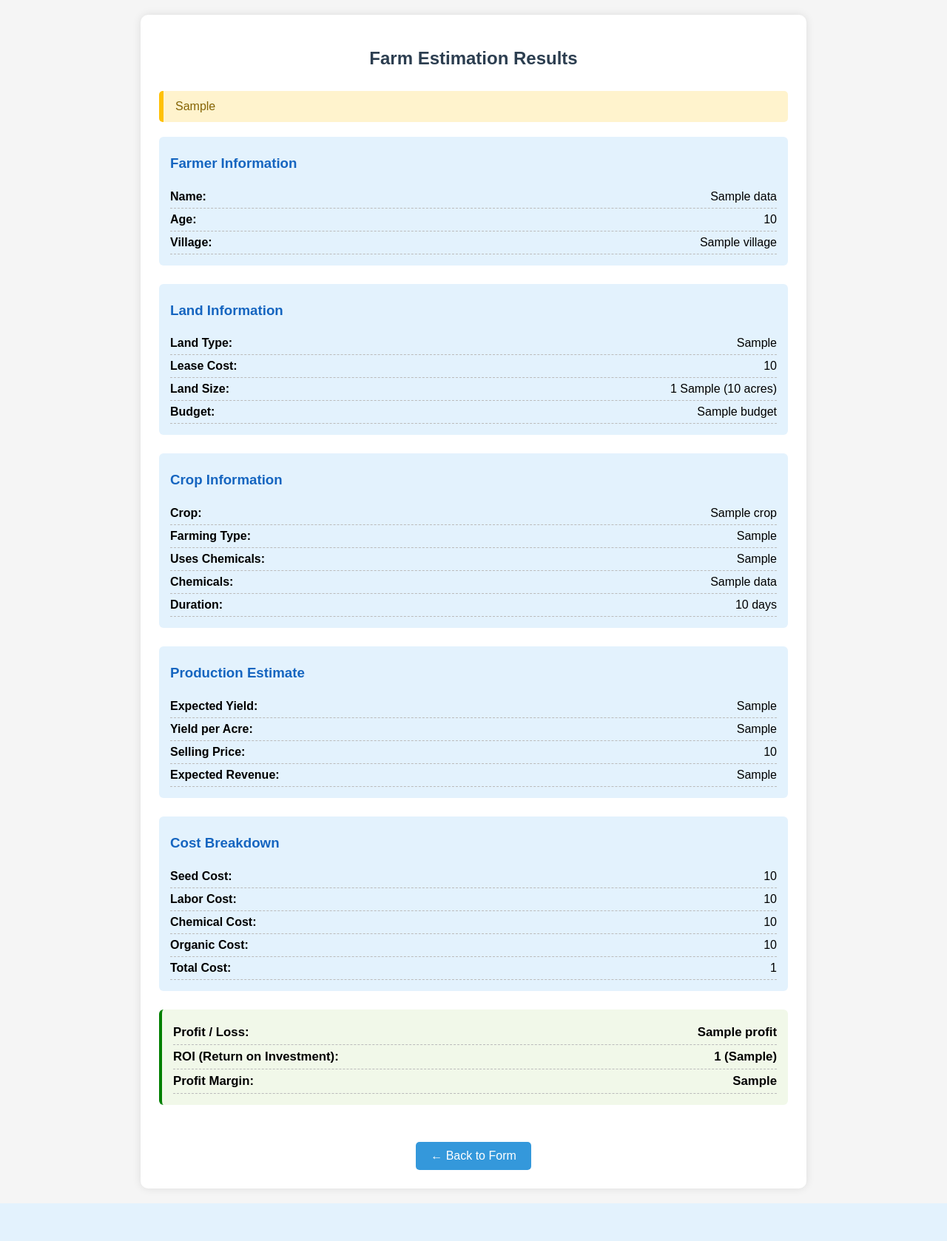
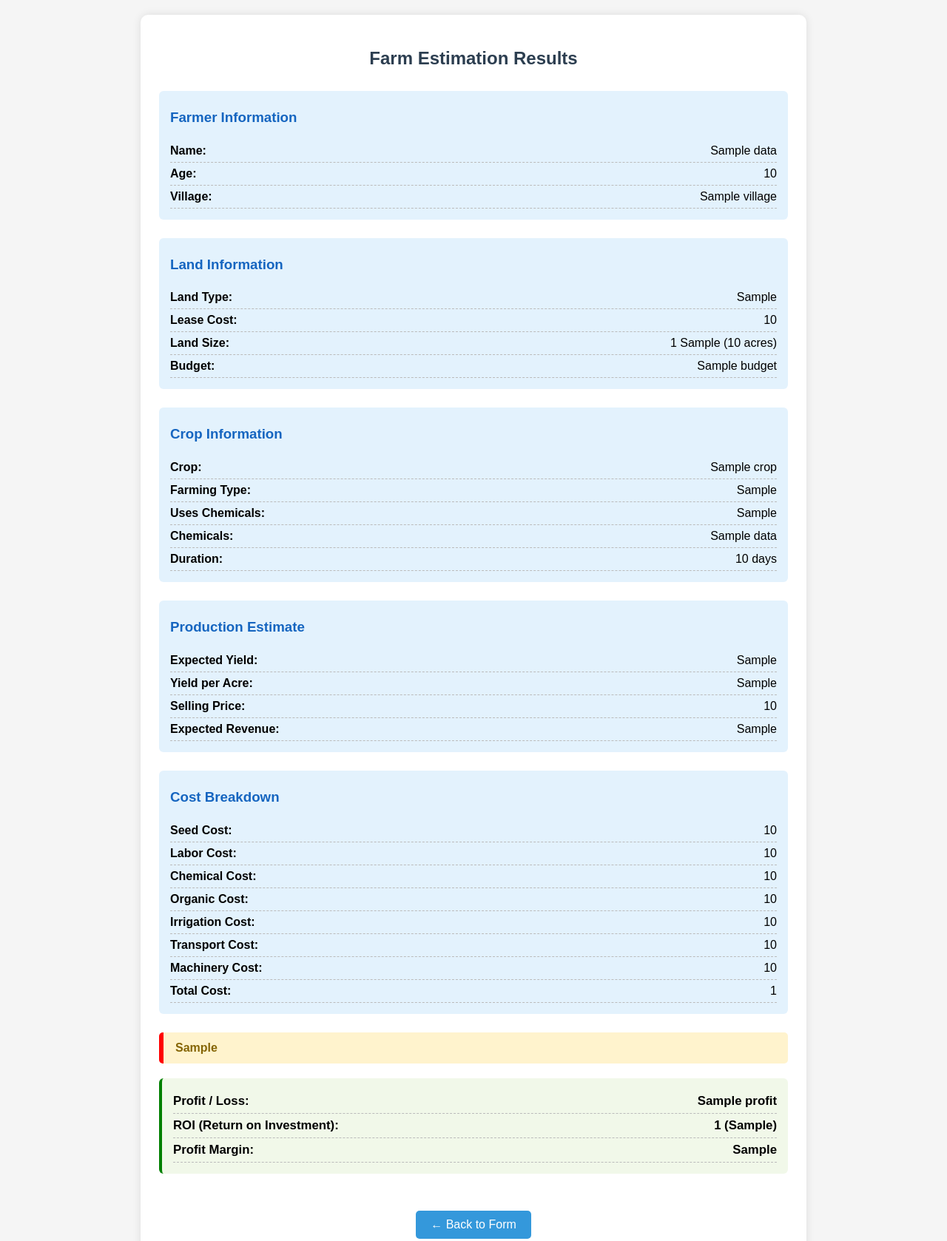
Before and after one commit to Hello-Chandan/Agritech, a Flask app: template farm_estimator/templates/result.html in a window 1280 px wide. Shown: the top 1678 px of the page at 74% size. Before the commit the page ends 1627 px from the top, so only its background shows below. Run offline with Flask 3, Linux system fonts and the light colour scheme; the template is opened without the code that fills it: most values are stand-ins (such as "Sample title", 1, 10 or a date in 2020).

Commit message:
Update result.html

```diff
--- a/farm_estimator/templates/result.html
+++ b/farm_estimator/templates/result.html
@@ -73,12 +73,6 @@
     <div class="container">
         <h2>Farm Estimation Results</h2>
 
-        {% if budget_warning %}
-        <div class="warning-box">
-            {{ budget_warning }}
-        </div>
-        {% endif %}
-
         <div class="result-section">
             <h3>Farmer Information</h3>
             <div class="result-item"><span class="label">Name:</span> {{ data.name }}</div>
@@ -117,14 +111,23 @@
             <div class="result-item"><span class="label">Labor Cost:</span> {{ data.labor_cost }}</div>
             <div class="result-item"><span class="label">Chemical Cost:</span> {{ data.chemical_cost }}</div>
             <div class="result-item"><span class="label">Organic Cost:</span> {{ data.additional_cost }}</div>
+            <div class="result-item"><span class="label">Irrigation Cost:</span> {{ data.irrigation_cost }}</div>
+            <div class="result-item"><span class="label">Transport Cost:</span> {{ data.transport_cost }}</div>
+            <div class="result-item"><span class="label">Machinery Cost:</span> {{ data.machinery_cost }}</div>
             <div class="result-item"><span class="label">Total Cost:</span> {{ data.total_cost }}</div>
         </div>
 
+        {% if budget_warning %}
+        <div class="warning-box" style="border-left-color: red; font-weight: bold;">
+            {{ budget_warning }}
+        </div>
+        {% endif %}
+
         <div class="result-section highlight">
-    <div class="result-item"><span class="label">Profit / Loss:</span> {{ data.profit }}</div>
-    <div class="result-item"><span class="label">ROI (Return on Investment):</span> {{ data.roi_percentage }} ({{ data.roi_in_rupees }})</div>
-    <div class="result-item"><span class="label">Profit Margin:</span> {{ data.profit_margin }}</div>
-</div>
+            <div class="result-item"><span class="label">Profit / Loss:</span> {{ data.profit }}</div>
+            <div class="result-item"><span class="label">ROI (Return on Investment):</span> {{ data.roi_percentage }} ({{ data.roi_in_rupees }})</div>
+            <div class="result-item"><span class="label">Profit Margin:</span> {{ data.profit_margin }}</div>
+        </div>
 
         <div style="text-align:center;">
             <a href="/" class="back-btn">← Back to Form</a>
```
